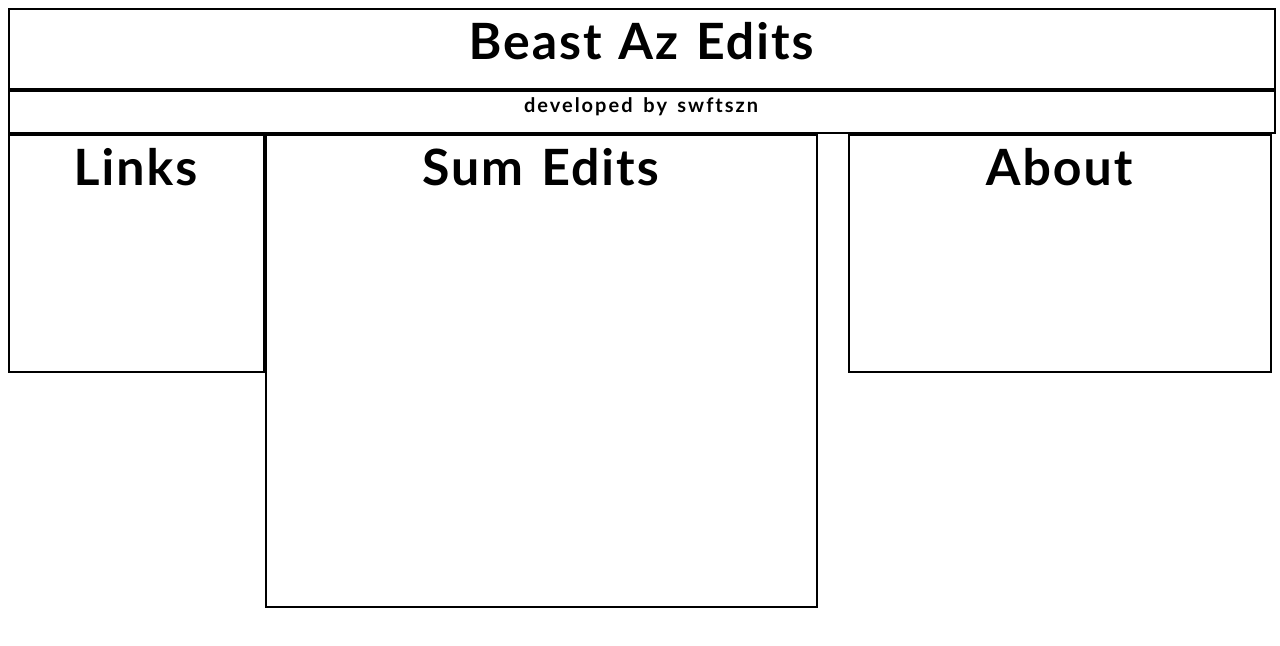
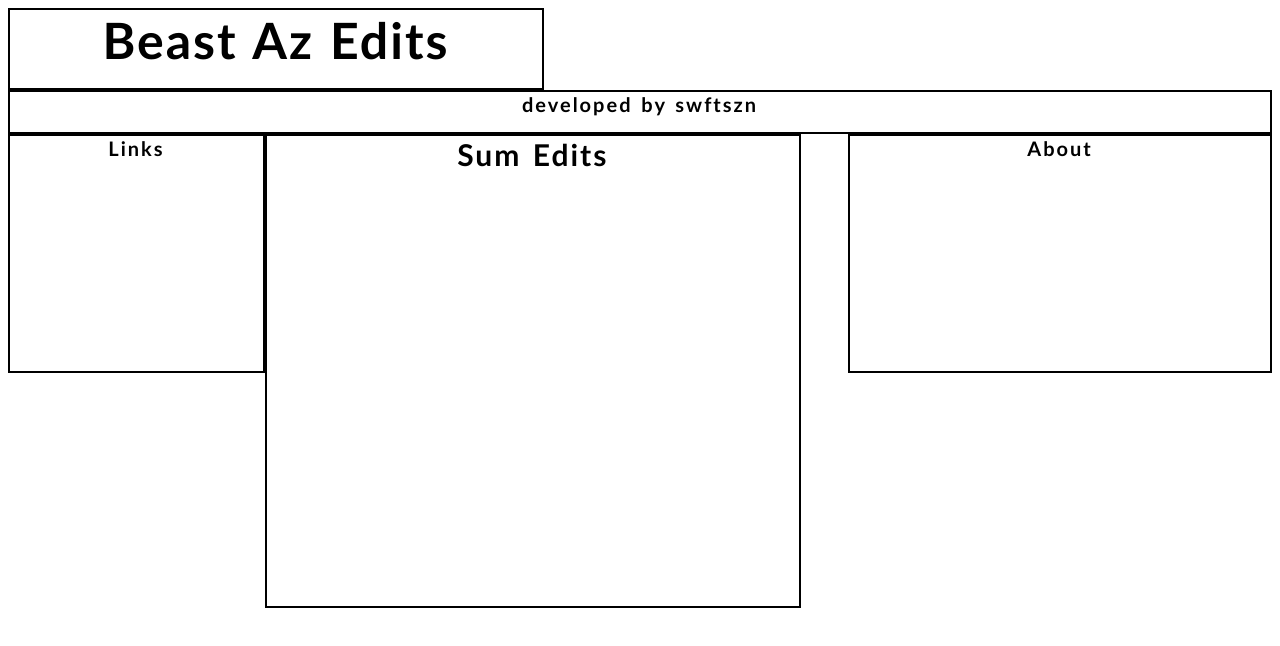
Before and after one commit to swftszn/swftszn.github.io, a plain HTML site: page index.html in a window 1280 px wide. Drawn offline with Linux system fonts and the light colour scheme.

Commit message:
Update styles.css

```diff
--- a/styles.css
+++ b/styles.css
@@ -1,6 +1,6 @@
 #banner {
   height:10%;
-  width:100%;
+  width:532px;
   background:white;
   float:;
   text-align:center;
@@ -17,7 +17,7 @@ text-transform: none;
 border: 2px solid #000000; }
 #nav {
    height:5%;
-  width:100%;
+  width:532px%;
   background:white;
   float:;
   text-align:center;
@@ -40,7 +40,7 @@ border: 2px solid #000000;
   float:left;
   text-align:center;
   font-family: "Trebuchet MS", Helvetica, sans-serif;
-font-size: 50px;
+font-size: 20px;
 letter-spacing: 2px;
 word-spacing: 2px;
 color: #000000;
@@ -58,7 +58,7 @@ border: 2px solid #000000;
   float:left;
   text-align:center;
   font-family: "Trebuchet MS", Helvetica, sans-serif;
-font-size: 50px;
+font-size: 20px;
 letter-spacing: 2px;
 word-spacing: 2px;
 color: #000000;
@@ -73,6 +73,26 @@ position:;
 margin:%;
 }
 #box {
+  height:60%;
+  width:532px;
+  background:white;
+  float:left;
+  text-align:center;
+  font-family: "Trebuchet MS", Helvetica, sans-serif;
+font-size: 30px;
+letter-spacing: 2px;
+word-spacing: 2px;
+color: #000000;
+font-weight: 700;
+text-decoration: none;
+font-style: normal;
+font-variant: normal;
+text-transform: none;
+border: 2px solid #000000;
+float:;
+
+}
+#otherbox
   height:60%;
   width:549px;
   background:white;
@@ -89,6 +109,4 @@ font-style: normal;
 font-variant: normal;
 text-transform: none;
 border: 2px solid #000000;
-float:;
-
 }
```
